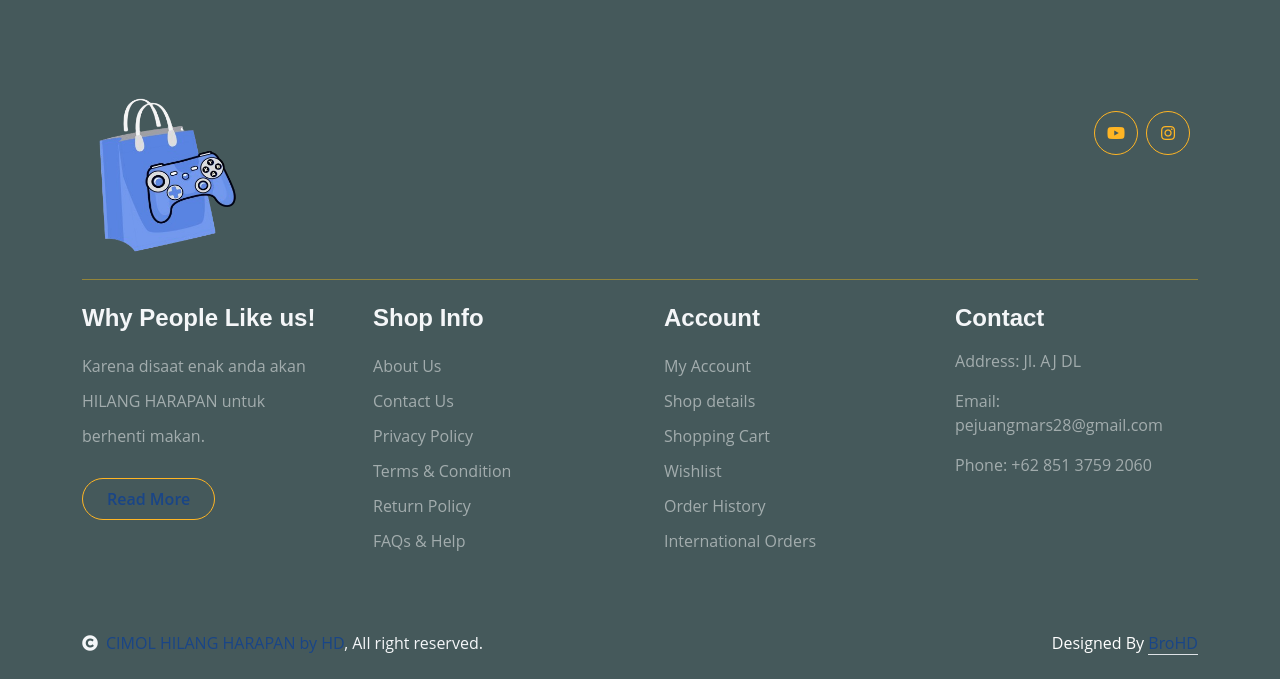
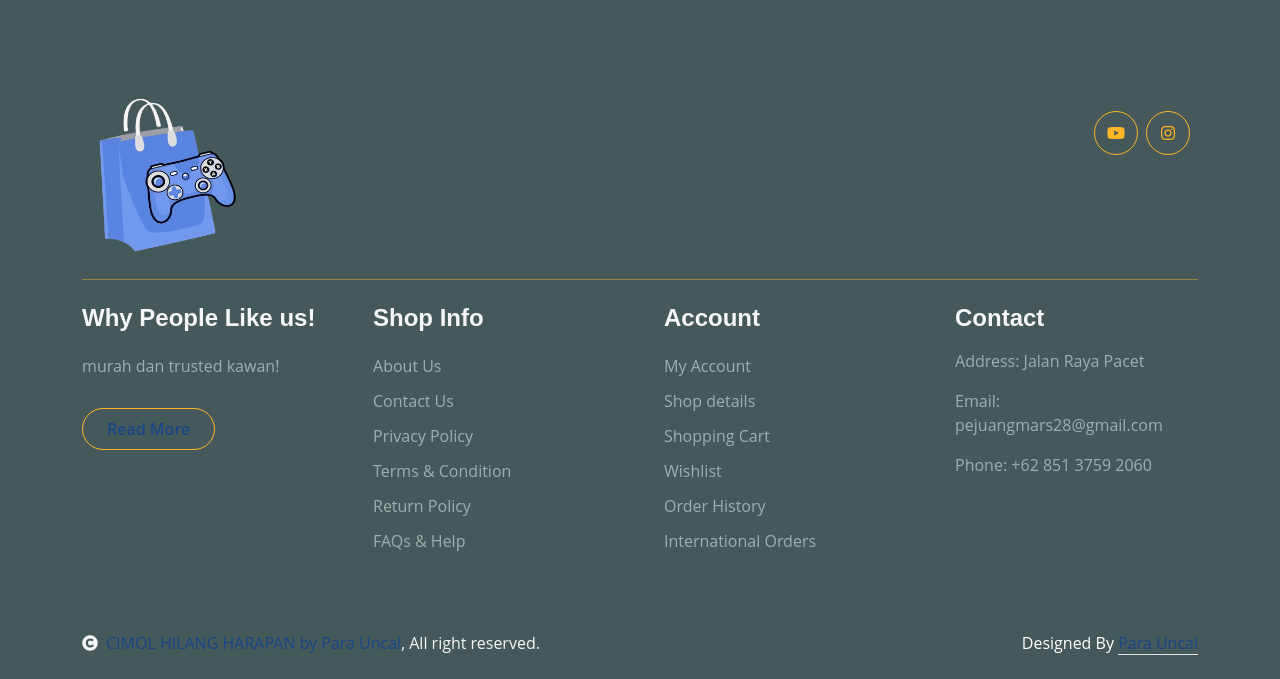
Before and after one commit to RAFLYBOSENG/Uncal_GameStore, a Flask app: page /shop in a window 1280 px wide. Shown: the part 1380-2059 px from the top of the page. Run offline with Flask 3, Linux system fonts and the light colour scheme; some libraries are stand-ins or nearby versions.

Commit message:
Update shop.html

```diff
--- a/templates/shop.html
+++ b/templates/shop.html
@@ -361,7 +361,7 @@
                 <div class="col-lg-3 col-md-6">
                     <div class="footer-item">
                         <h4 class="text-light mb-3">Why People Like us!</h4>
-                        <p class="mb-4">Karena disaat enak anda akan HILANG HARAPAN untuk berhenti makan.</p>
+                        <p class="mb-4">murah dan trusted kawan!</p>
                         <a href="" class="btn border-secondary py-2 px-4 rounded-pill text-primary">Read More</a>
                     </div>
                 </div>
@@ -390,7 +390,7 @@
                 <div class="col-lg-3 col-md-6">
                     <div class="footer-item">
                         <h4 class="text-light mb-3">Contact</h4>
-                        <p>Address: Jl. AJ DL</p>
+                        <p>Address: Jalan Raya Pacet</p>
                         <p>Email: pejuangmars28@gmail.com</p>
                         <p>Phone: +62 851 3759 2060</p>
                     </div>
@@ -405,11 +405,11 @@
         <div class="container">
             <div class="row">
                 <div class="col-md-6 text-center text-md-start mb-3 mb-md-0">
-                    <span class="text-light"><a href="#"><i class="fas fa-copyright text-light me-2"></i>CIMOL HILANG HARAPAN by HD</a>, All right reserved.</span>
+                    <span class="text-light"><a href="#"><i class="fas fa-copyright text-light me-2"></i>CIMOL HILANG HARAPAN by Para Uncal</a>, All right reserved.</span>
                 </div>
                 <div class="col-md-6 my-auto text-center text-md-end text-white">
 
-                    Designed By <a class="border-bottom" href="https://htmlcodex.com">BroHD</a>
+                    Designed By <a class="border-bottom" href="https://htmlcodex.com">Para Uncal</a>
                 </div>
             </div>
         </div>
```
